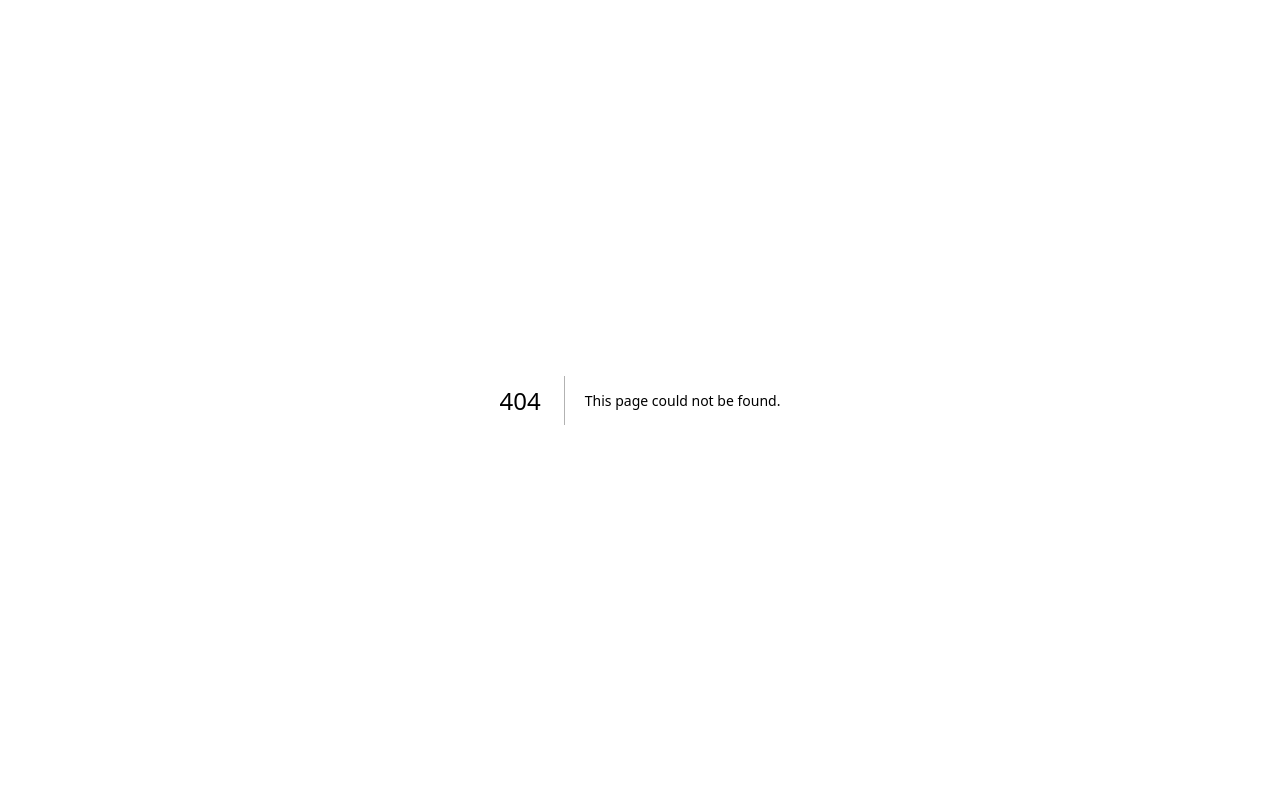
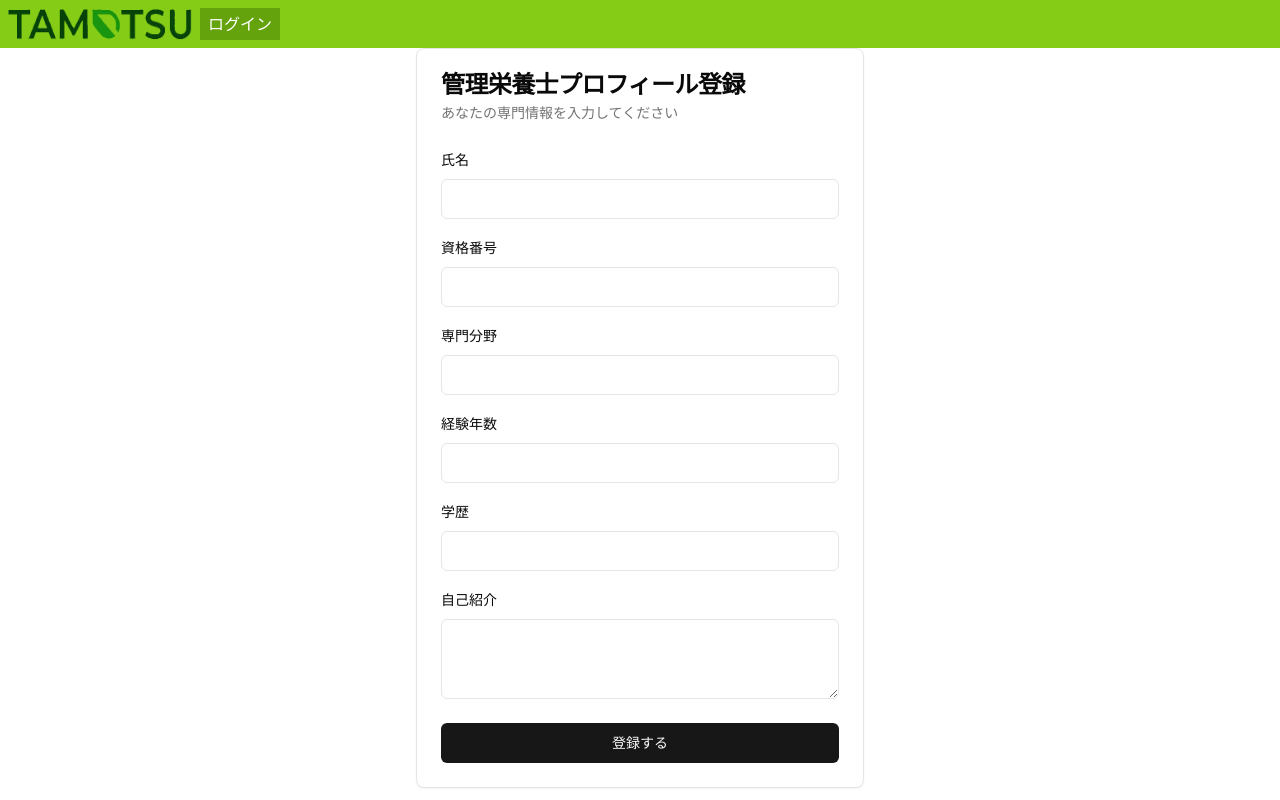
Before and after one commit to yufyaj/tamotsu-app-line, a Next.js app in the folder app/src/tamotsu-app/: page /account/nutritionist/profile in a window 1280 px wide. Before the commit this address had no page. Built offline with nearby package versions, Linux system fonts and the light colour scheme; no server answers.

Commit message:
:art:デザイン修正とヘッダー用意

```diff
--- /dev/null
+++ b/app/src/tamotsu-app/app/account/nutritionist/profile/page.tsx
@@ -0,0 +1,73 @@
+import { useState } from 'react'
+import { Button } from "@/components/ui/button"
+import { Input } from "@/components/ui/input"
+import { Label } from "@/components/ui/label"
+import { Textarea } from "@/components/ui/textarea"
+import { Card, CardHeader, CardTitle, CardDescription, CardContent, CardFooter } from "@/components/ui/card"
+
+export default function NutritionistProfileRegistration() {
+  const [formData, setFormData] = useState({
+    name: '',
+    license: '',
+    specialty: '',
+    experience: '',
+    education: '',
+    bio: '',
+  })
+
+  const handleChange = (e: React.ChangeEvent<HTMLInputElement>) => {
+    const { name, value } = e.target
+    setFormData(prevState => ({ ...prevState, [name]: value }))
+  }
+
+  const handleChangeTextArea = (e: React.ChangeEvent<HTMLTextAreaElement>) => {
+    const { name, value } = e.target
+    setFormData(prevState => ({ ...prevState, [name]: value }))
+  }
+
+  const handleSubmit = (e: React.ChangeEvent<HTMLFormElement>) => {
+    e.preventDefault()
+    // フォーム送信の処理をここに記述
+    console.log(formData)
+  }
+
+  return (
+    <Card className="w-full max-w-md mx-auto">
+      <CardHeader>
+        <CardTitle>管理栄養士プロフィール登録</CardTitle>
+        <CardDescription>あなたの専門情報を入力してください</CardDescription>
+      </CardHeader>
+      <CardContent>
+        <form onSubmit={handleSubmit} className="space-y-4">
+          <div className="space-y-2">
+            <Label htmlFor="name">氏名</Label>
+            <Input id="name" name="name" value={formData.name} onChange={handleChange} required />
+          </div>
+          <div className="space-y-2">
+            <Label htmlFor="license">資格番号</Label>
+            <Input id="license" name="license" value={formData.license} onChange={handleChange} required />
+          </div>
+          <div className="space-y-2">
+            <Label htmlFor="specialty">専門分野</Label>
+            <Input id="specialty" name="specialty" value={formData.specialty} onChange={handleChange} required />
+          </div>
+          <div className="space-y-2">
+            <Label htmlFor="experience">経験年数</Label>
+            <Input id="experience" name="experience" type="number" value={formData.experience} onChange={handleChange} required />
+          </div>
+          <div className="space-y-2">
+            <Label htmlFor="education">学歴</Label>
+            <Input id="education" name="education" value={formData.education} onChange={handleChange} required />
+          </div>
+          <div className="space-y-2">
+            <Label htmlFor="bio">自己紹介</Label>
+            <Textarea id="bio" name="bio" value={formData.bio} onChange={handleChangeTextArea} />
+          </div>
+        </form>
+      </CardContent>
+      <CardFooter>
+        <Button type="submit" className="w-full">登録する</Button>
+      </CardFooter>
+    </Card>
+  )
+}
--- /dev/null
+++ b/app/src/tamotsu-app/app/account/user/profile/page.tsx
@@ -0,0 +1,84 @@
+import { useState } from 'react'
+import { Button } from "@/components/ui/button"
+import { Input } from "@/components/ui/input"
+import { Label } from "@/components/ui/label"
+import { Textarea } from "@/components/ui/textarea"
+import { Select, SelectContent, SelectItem, SelectTrigger, SelectValue } from "@/components/ui/select"
+import { Card, CardHeader, CardTitle, CardDescription, CardContent, CardFooter } from "@/components/ui/card"
+
+export default function UserProfileRegistration() {
+  const [formData, setFormData] = useState({
+    name: '',
+    age: '',
+    gender: '',
+    height: '',
+    weight: '',
+    goals: '',
+    bloodType: '',
+  })
+
+  const handleChange = (e: React.ChangeEvent<HTMLInputElement>) => {
+    const { name, value } = e.target
+    setFormData(prevState => ({ ...prevState, [name]: value }))
+  }
+
+  const handleChangeTextArea = (e: React.ChangeEvent<HTMLTextAreaElement>) => {
+    const { name, value } = e.target
+    setFormData(prevState => ({ ...prevState, [name]: value }))
+  }
+
+  const handleSubmit = (e: React.FormEvent<HTMLFormElement>) => {
+    e.preventDefault()
+    // フォーム送信の処理をここに記述
+    console.log(formData)
+  }
+
+  return (
+    <Card className="w-full max-w-md mx-auto">
+      <CardHeader>
+        <CardTitle>ユーザープロフィール登録</CardTitle>
+        <CardDescription>あなたの情報を入力してください</CardDescription>
+      </CardHeader>
+      <CardContent>
+        <form onSubmit={handleSubmit} className="space-y-4">
+          <div className="space-y-2">
+            <Label htmlFor="name">氏名</Label>
+            <Input id="name" name="name" value={formData.name} onChange={handleChange} required />
+          </div>
+          <div className="space-y-2">
+            <Label htmlFor="age">年齢</Label>
+            <Input id="age" name="age" type="number" value={formData.age} onChange={handleChange} required />
+          </div>
+          <div className="space-y-2">
+            <Label htmlFor="gender">性別</Label>
+            <Select name="gender" onValueChange={(value: string) => setFormData(prevState => ({ ...prevState, gender: value }))}>
+              <SelectTrigger>
+                <SelectValue placeholder="性別を選択" />
+              </SelectTrigger>
+              <SelectContent>
+                <SelectItem value="male">男性</SelectItem>
+                <SelectItem value="female">女性</SelectItem>
+                <SelectItem value="other">その他</SelectItem>
+              </SelectContent>
+            </Select>
+          </div>
+          <div className="space-y-2">
+            <Label htmlFor="height">身長 (cm)</Label>
+            <Input id="height" name="height" type="number" value={formData.height} onChange={handleChange} required />
+          </div>
+          <div className="space-y-2">
+            <Label htmlFor="weight">体重 (kg)</Label>
+            <Input id="weight" name="weight" type="number" value={formData.weight} onChange={handleChange} required />
+          </div>
+          <div className="space-y-2">
+            <Label htmlFor="goals">目標</Label>
+            <Textarea id="goals" name="goals" value={formData.goals} onChange={handleChangeTextArea} />
+          </div>
+        </form>
+      </CardContent>
+      <CardFooter>
+        <Button type="submit" className="w-full">登録する</Button>
+      </CardFooter>
+    </Card>
+  )
+}
--- a/app/src/tamotsu-app/app/layout.tsx
+++ b/app/src/tamotsu-app/app/layout.tsx
@@ -2,6 +2,7 @@ import type { Metadata } from "next";
 import { Inter } from "next/font/google";
 import "./globals.css";
 import { Providers } from "./providers";
+import TamotsuHeader from "../components/tamotsuHeader";
 
 const inter = Inter({ subsets: ["latin"] });
 
@@ -19,6 +20,7 @@ export default function RootLayout({
     <html lang="en">
       <body className={inter.className}>
         <Providers>
+          <TamotsuHeader />
           {children}
         </Providers>
       </body>
--- a/app/src/tamotsu-app/app/nutritionist/registerProfile/page.tsx
+++ /dev/null
@@ -1,6 +0,0 @@
-export default function registerProfile() {
-  return (
-  <>
-    <div>ここはregisterProfile</div>
-  </>)
-}
--- a/app/src/tamotsu-app/app/user/registerProfile/page.tsx
+++ /dev/null
@@ -1,6 +0,0 @@
-export default function registerProfile() {
-  return (
-  <>
-    <div>ここはregisterProfile</div>
-  </>)
-}
--- /dev/null
+++ b/app/src/tamotsu-app/components/tamotsuHeader.tsx
@@ -0,0 +1,29 @@
+'use client'
+
+import { auth } from "@/lib/auth/auth";
+import { signIn, signOut, useSession } from "next-auth/react";
+import Image from "next/image";
+import { MouseEvent } from "react";
+
+export default function tamotsuHeader() {
+  const { data: session } = useSession();
+
+  const signOutAction = (event: MouseEvent<HTMLButtonElement>) => {
+    signOut()
+  }
+
+  const signInAction = (event: MouseEvent<HTMLButtonElement>) => {
+    signIn("line")
+  }
+
+  return (
+    <div className="bg-lime-500 flex">
+      <Image src="/logo_only_logo.png" alt="logo" width={200} height={70} className="py-2 px-2" />
+      {session ?
+        <button className="bg-lime-600 h-8 my-2 px-2 right-1 text-white" onClick={signOutAction}>ログアウト</button>
+        :
+        <button className="bg-lime-600 h-8 my-2 px-2 right-1 text-white" onClick={signInAction}>ログイン</button>
+      }
+    </div>
+  );
+}
```
